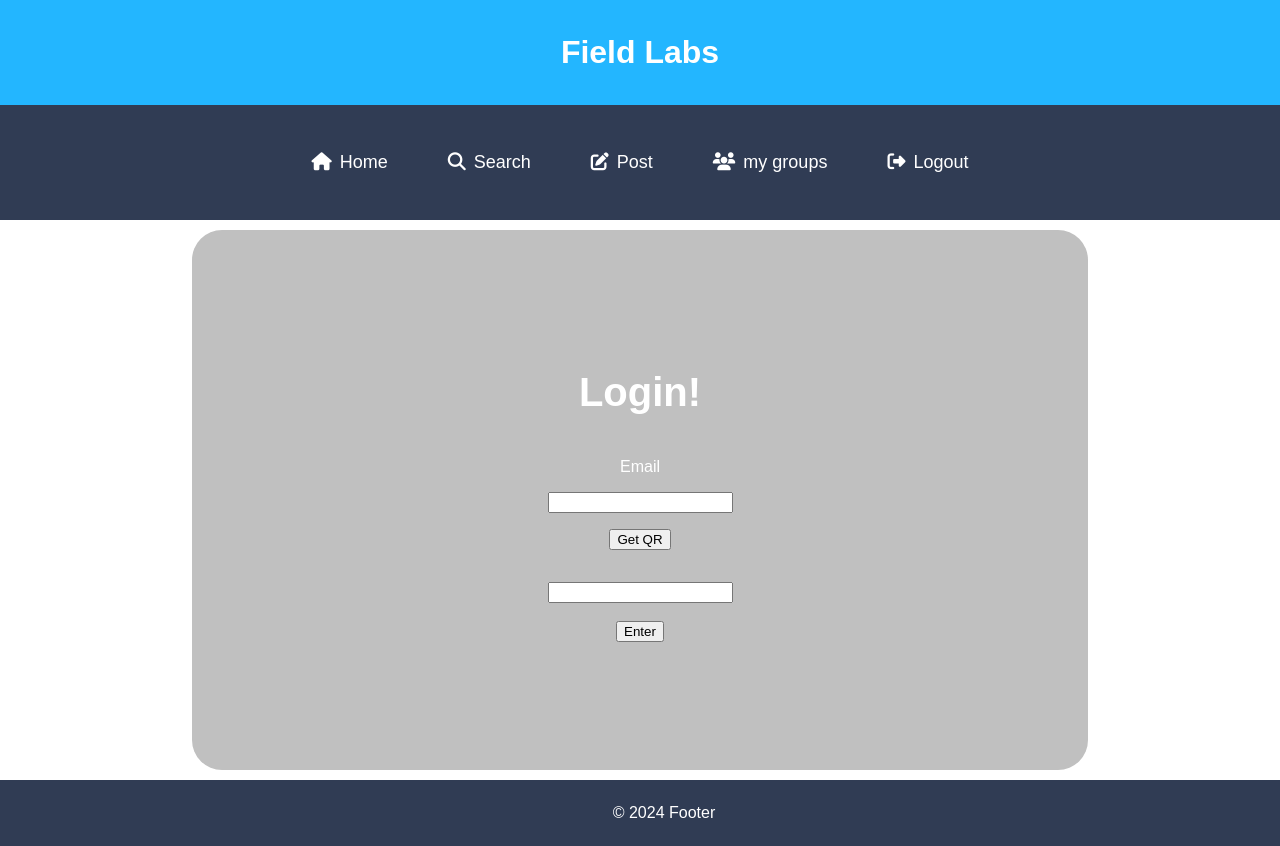
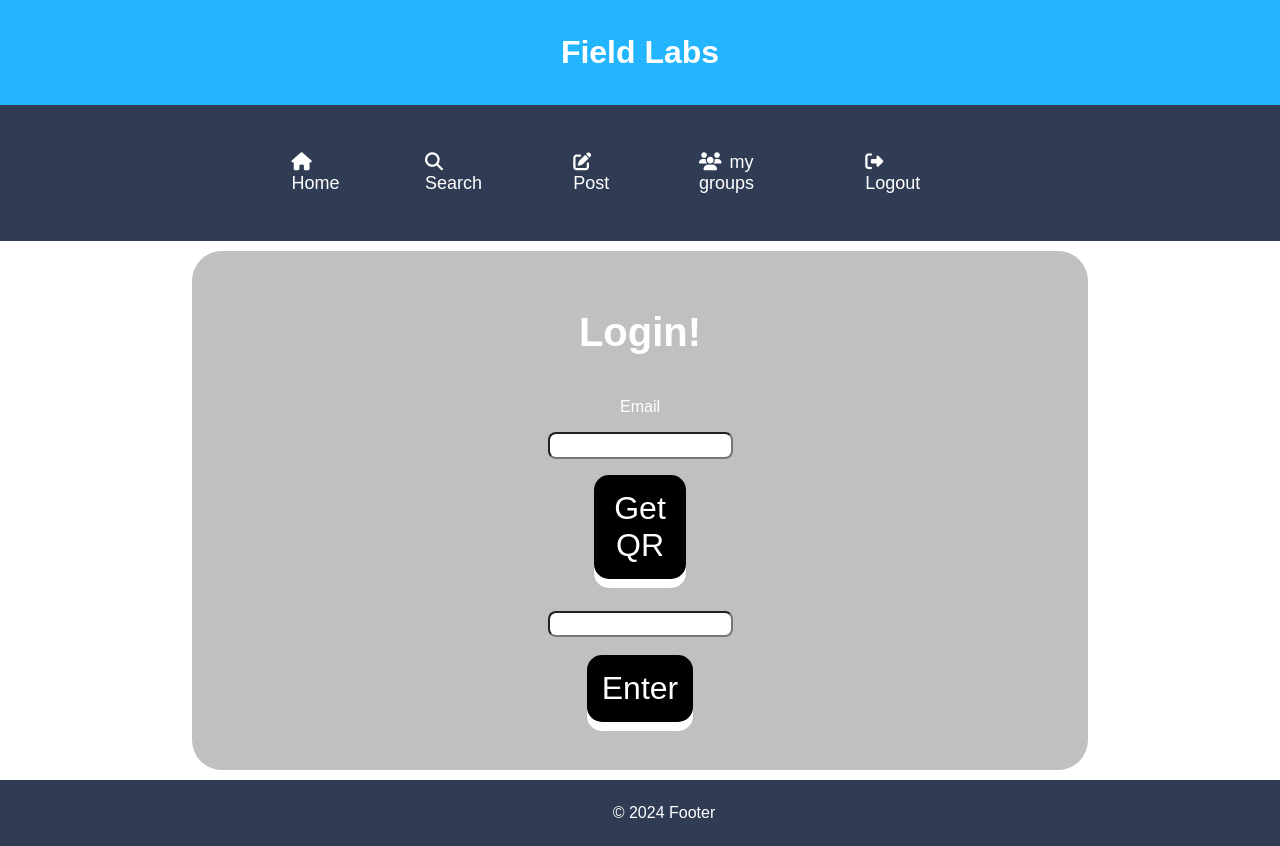
Before and after one commit to Daan0101/fieldlabs, a PHP site: page /login.php in a window 1280 px wide. Run offline with PHP 8.4, Linux system fonts and the light colour scheme; a user stored in the database is signed in; some libraries are stand-ins or nearby versions.

Commit message:
update(style.css) inlog form gestyled
- buttons hebben style
- form heeft een style
- (wordt waarschijnlijk nog veranderd)

```diff
--- a/fieldlabs/assets/css/style.css
+++ b/fieldlabs/assets/css/style.css
@@ -72,9 +72,9 @@ header {
     flex-direction: column;
 }
 
-.LoginButton {
+.styleButton {
     display: inline-block;
-    padding: 25px;
+    padding: 15px;
     font-size: xx-large;
     cursor: pointer;
     text-align: center;
@@ -87,12 +87,12 @@ header {
     box-shadow: 0 9px #fff;
 }
 
-.LoginButton:hover {
+.styleButton:hover {
     background-color: var(--main-bg-footer);
     cursor: pointer;
 }
 
-.LoginButton:active {
+.styleButton:active {
     background-color: var(--main-bg-header);
     box-shadow: 0 5px #fff;
     transform: translateY(4px);
@@ -100,6 +100,16 @@ header {
 
 .title {
     font-size: 250%;
+}
+
+input {
+    border-radius: 8px;
+    padding-top: 2%;
+    padding-bottom: 2%;
+}
+
+input:focus {
+    outline: none;
 }
 
 #btnPost, #btnSearch {
@@ -157,8 +167,16 @@ div.row {
     justify-content: center;
     align-items: center;
     flex-direction: column;
+    width: 50%;
     padding-bottom: 16px;
     padding-top: 16px;
+}
+
+form {
+    display: flex;
+    justify-content: center;
+    align-items: center;
+    flex-direction: column;
 }
 
 .sidenav ul a {
--- a/fieldlabs/index.php
+++ b/fieldlabs/index.php
@@ -25,14 +25,14 @@
         <div class="main-content">
 
             <div class="column">
-                <a href="../fieldlabs/myGroups.php" class="LoginButton" id="btnMyGroups"><i
+                <a href="../fieldlabs/myGroups.php" class="styleButton" id="btnMyGroups"><i
                         class="fa-solid fa-arrow-right icon"></i>Mijn groepen <i
                         class="fa-solid fa-arrow-left icon"></i></a>
                 <div class="column">
-                    <a href="../fieldlabs/post.php" class="LoginButton" id="btnPost"><i
+                    <a href="../fieldlabs/post.php" class="styleButton" id="btnPost"><i
                             class="fa-solid fa-arrow-right icon"></i>Plaats opdracht <i
                             class="fa-solid fa-arrow-left icon"></i></a>
-                    <a href="../fieldlabs/search.php" class="LoginButton" id="btnSearch"><i
+                    <a href="../fieldlabs/search.php" class="styleButton" id="btnSearch"><i
                             class="fa-solid fa-arrow-right icon"></i>Zoek opdracht <i
                             class="fa-solid fa-arrow-left icon"></i></a>
                 </div>
--- a/fieldlabs/login.php
+++ b/fieldlabs/login.php
@@ -20,7 +20,7 @@
                         </div>
                         <input type="email" class="form-control" id="email" name="email" required>
                         <div class="row">
-                            <button type="submit" name="getQR" class="btn btn-primary">Get QR</button>
+                            <button class="styleButton" type="submit" name="getQR" class="btn btn-primary">Get QR</button>
                         </div>
                     </form>
                 </div>
@@ -36,7 +36,7 @@
                             <div class="form-group col-lg-4" style="text-align:center">
                                 <input type="text" class="form-control" name="pin" minlength="4" maxlength="6" required />
                                 <br><br>
-                                <button name="submit-pin" type="submit" class="btn btn-primary">Enter</button>
+                                <button class="styleButton" name="submit-pin" type="submit" class="btn btn-primary">Enter</button>
                             </div>
                             <div class="col-lg-4"></div>
                         </div>
```
